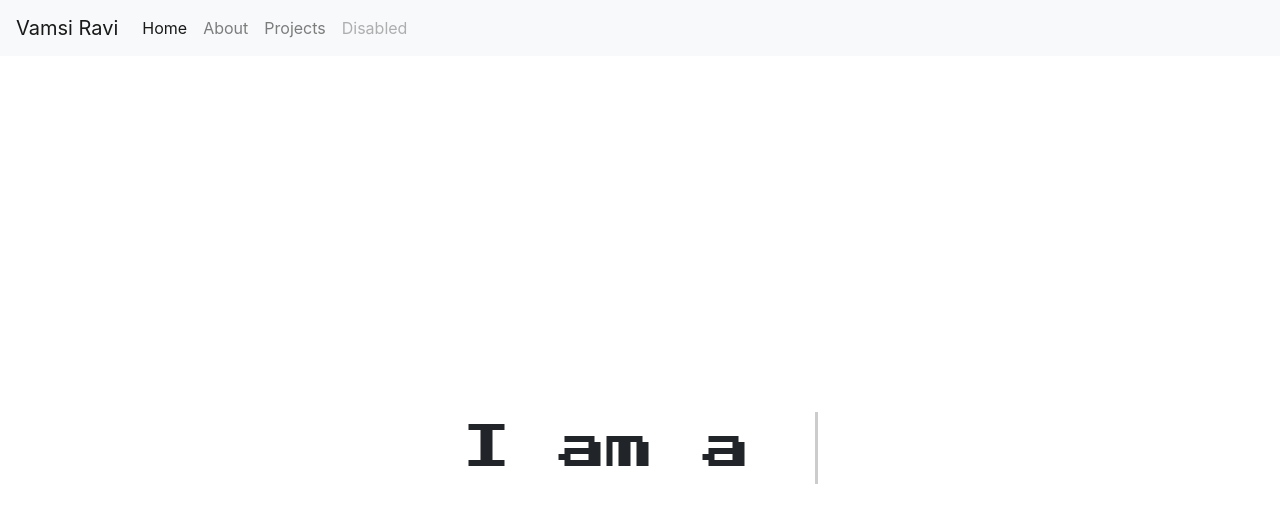
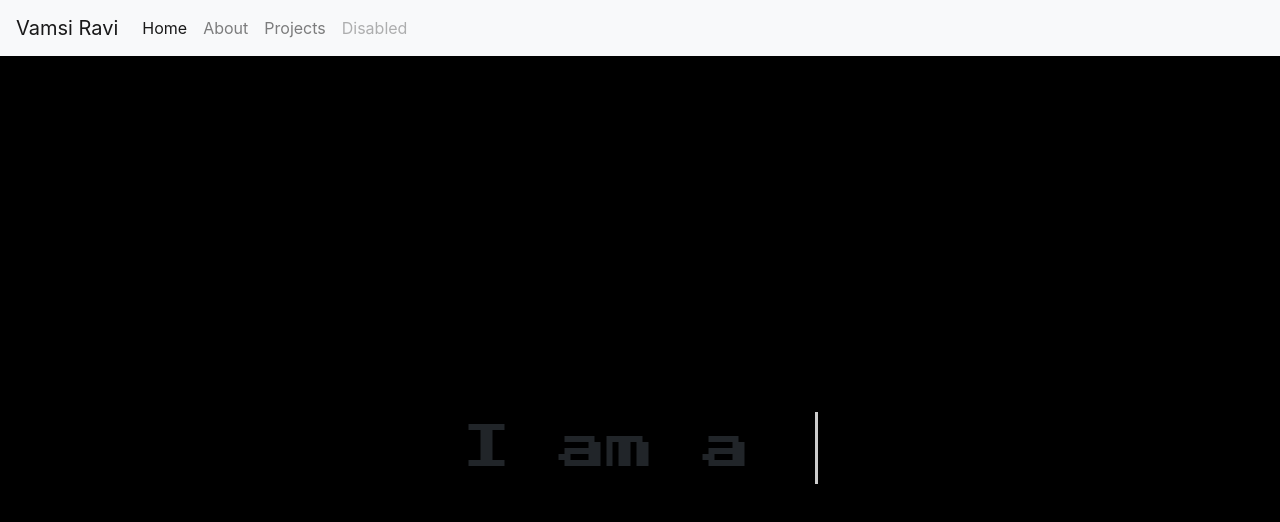
Before and after one commit to vamsi963601/vamsi963601.github.io, a website: page index.html in a window 1280 px wide. Drawn offline with nearby package versions, Linux system fonts and the light colour scheme.

Commit message:
bg-color-issue-fix

```diff
--- a/index.html
+++ b/index.html
@@ -7,7 +7,7 @@
     <link rel="stylesheet" href="style.css">
     <link rel="stylesheet" href="https://stackpath.bootstrapcdn.com/bootstrap/4.5.2/css/bootstrap.min.css" integrity="sha384-JcKb8q3iqJ61gNV9KGb8thSsNjpSL0n8PARn9HuZOnIxN0hoP+VmmDGMN5t9UJ0Z" crossorigin="anonymous">
 </head>
-<body>
+<body style="background-color: black;">
     <nav class="navbar navbar-expand-lg navbar-light bg-light">
         <a class="navbar-brand" href="#">Vamsi Ravi</a>
         <button class="navbar-toggler" type="button" data-toggle="collapse" data-target="#navbarNavAltMarkup" aria-controls="navbarNavAltMarkup" aria-expanded="false" aria-label="Toggle navigation">
```
